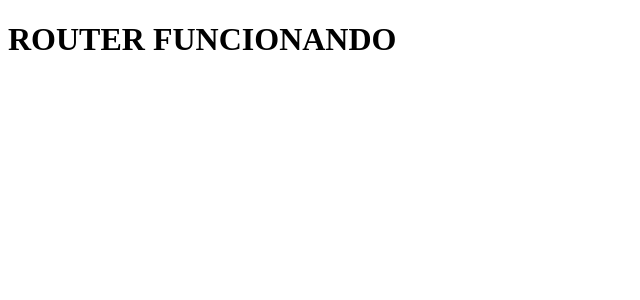
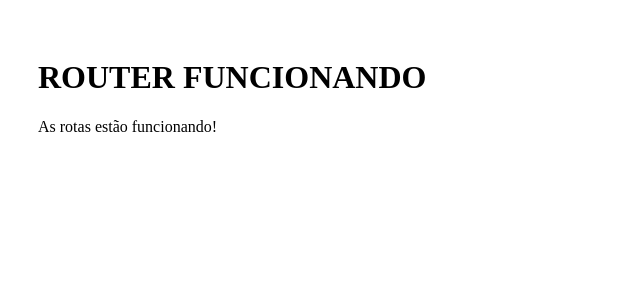
Before and after one commit to GabrielFerreira2010/meu-projeto-react, a React (Vite) app in the folder vitejs-vite-hwcn2per/: page / in a window 1280 px wide. Shown: the top 300 px of the page, without its empty margins (0-640 px from the left). Built offline with nearby package versions, Linux system fonts and the light colour scheme.

Commit message:
Update App.jsx

```diff
--- a/vitejs-vite-hwcn2per/src/App.jsx
+++ b/vitejs-vite-hwcn2per/src/App.jsx
@@ -2,9 +2,17 @@ import { BrowserRouter, Routes, Route } from 'react-router-dom';
 
 function App() {
   return (
-    <BrowserRouter>
+    <BrowserRouter basename={import.meta.env.BASE_URL.replace(/\/$/, '')}>
       <Routes>
-        <Route path="/" element={<h1>ROUTER FUNCIONANDO</h1>} />
+        <Route
+          path="/"
+          element={
+            <div style={{ padding: '30px', color: 'black' }}>
+              <h1>ROUTER FUNCIONANDO</h1>
+              <p>As rotas estão funcionando!</p>
+            </div>
+          }
+        />
       </Routes>
     </BrowserRouter>
   );
```
